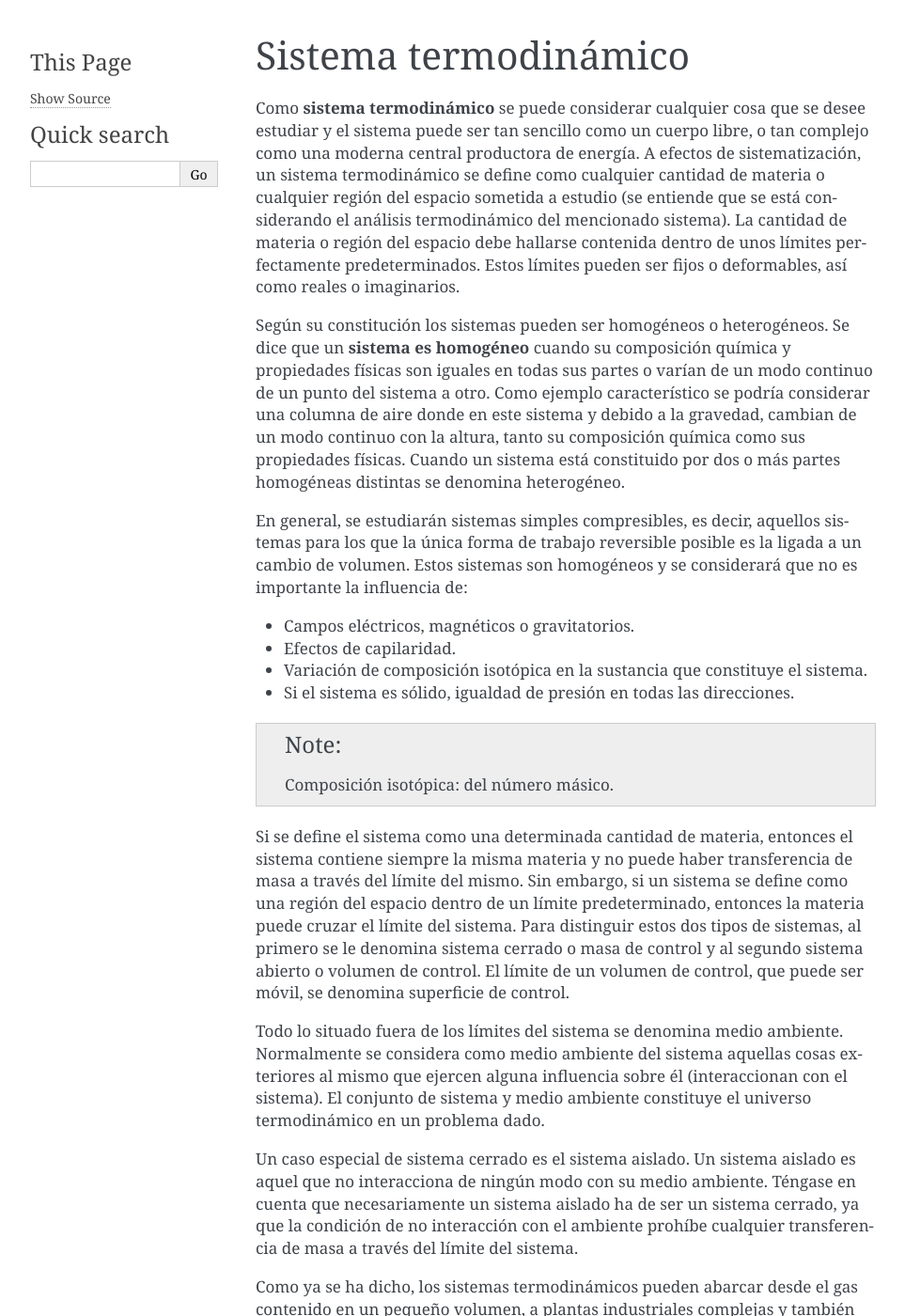
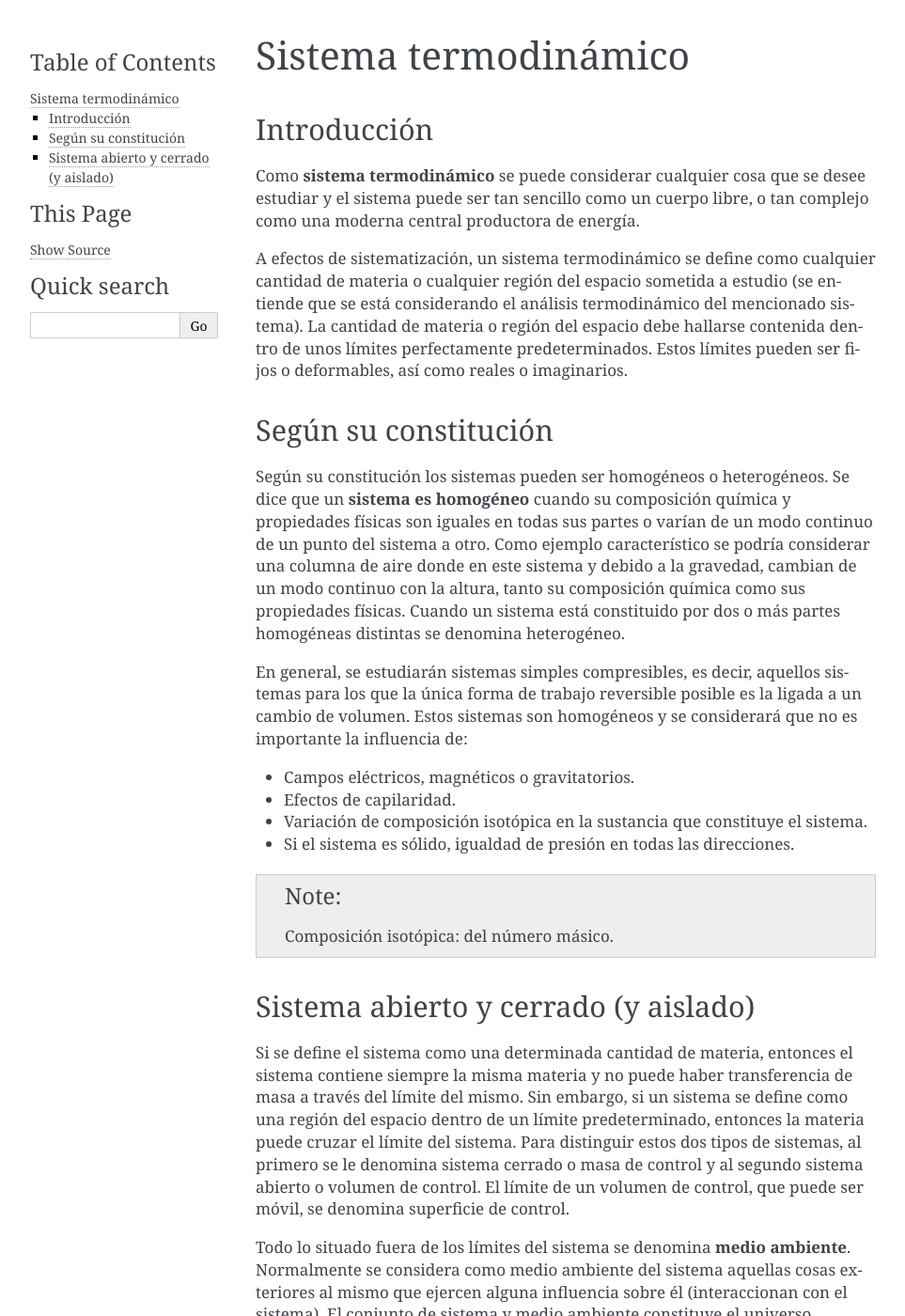
Before and after one commit to mantielero/termodinamica, a Sphinx documentation site: the page built from source/conceptos_sistema_termodinamico.rst, in a window 1280 px wide and 1400 px high. Shown: the whole window at 94% size, without its empty margins (148-1111 px from the left). Built offline with Sphinx 7.4.7, drawn with Linux system fonts in a browser that asks for light colours; some of the changed text lies outside the part shown.

Commit message:
Estructura

```diff
--- a/source/conceptos_sistema_termodinamico.rst
+++ b/source/conceptos_sistema_termodinamico.rst
@@ -1,7 +1,15 @@
 Sistema termodinámico
 =====================
 
-Como **sistema termodinámico** se puede considerar cualquier cosa que se desee estudiar y el sistema puede ser tan sencillo como un cuerpo libre, o tan complejo como una moderna central productora de energía. A efectos de sistematización, un sistema termodinámico se define como cualquier cantidad de materia o cualquier región del espacio sometida a estudio (se entiende que se está considerando el análisis termodinámico del mencionado sistema). La cantidad de materia o región del espacio debe hallarse contenida dentro de unos límites perfectamente predeterminados. Estos límites pueden ser fijos o deformables, así como reales o imaginarios.
+Introducción
+------------
+
+Como **sistema termodinámico** se puede considerar cualquier cosa que se desee estudiar y el sistema puede ser tan sencillo como un cuerpo libre, o tan complejo como una moderna central productora de energía.
+
+A efectos de sistematización, un sistema termodinámico se define como cualquier cantidad de materia o cualquier región del espacio sometida a estudio (se entiende que se está considerando el análisis termodinámico del mencionado sistema). La cantidad de materia o región del espacio debe hallarse contenida dentro de unos límites perfectamente predeterminados. Estos límites pueden ser fijos o deformables, así como reales o imaginarios.
+
+Según su constitución
+---------------------
 
 Según su constitución los sistemas pueden ser homogéneos o heterogéneos. Se dice que un **sistema es homogéneo** cuando su composición química y propiedades físicas son iguales en todas sus partes o varían de un modo continuo de un punto del sistema a otro. Como ejemplo característico se podría considerar una columna de aire donde en este sistema y debido a la gravedad, cambian de un modo continuo con la altura, tanto su composición química como sus propiedades físicas. Cuando un sistema está constituido por dos o más partes homogéneas distintas se denomina heterogéneo.
 
@@ -16,9 +24,12 @@ En general, se estudiarán sistemas simples compresibles, es decir, aquellos sis
 
    Composición isotópica: del número másico.
 
+Sistema abierto y cerrado (y aislado)
+-------------------------------------
+
 Si se define el sistema como una determinada cantidad de materia, entonces el sistema contiene siempre la misma materia y no puede haber transferencia de masa a través del límite del mismo. Sin embargo, si un sistema se define como una región del espacio dentro de un límite predeterminado, entonces la materia puede cruzar el límite del sistema. Para distinguir estos dos tipos de sistemas, al primero se le denomina sistema cerrado o masa de control y al segundo sistema abierto o volumen de control. El límite de un volumen de control, que puede ser móvil, se denomina superficie de control.
 
-Todo lo situado fuera de los límites del sistema se denomina medio ambiente. Normalmente se considera como medio ambiente del sistema aquellas cosas exteriores al mismo que ejercen alguna influencia sobre él (interaccionan con el sistema). El conjunto de sistema y medio ambiente constituye el universo termodinámico en un problema dado.
+Todo lo situado fuera de los límites del sistema se denomina **medio ambiente**. Normalmente se considera como medio ambiente del sistema aquellas cosas exteriores al mismo que ejercen alguna influencia sobre él (interaccionan con el sistema). El conjunto de sistema y medio ambiente constituye el universo termodinámico en un problema dado.
 
 Un caso especial de sistema cerrado es el sistema aislado. Un sistema aislado es aquel que no interacciona de ningún modo con su medio ambiente. Téngase en cuenta que necesariamente un sistema aislado ha de ser un sistema cerrado, ya que la condición de no interacción con el ambiente prohíbe cualquier transferencia de masa a través del límite del sistema.
 
```
